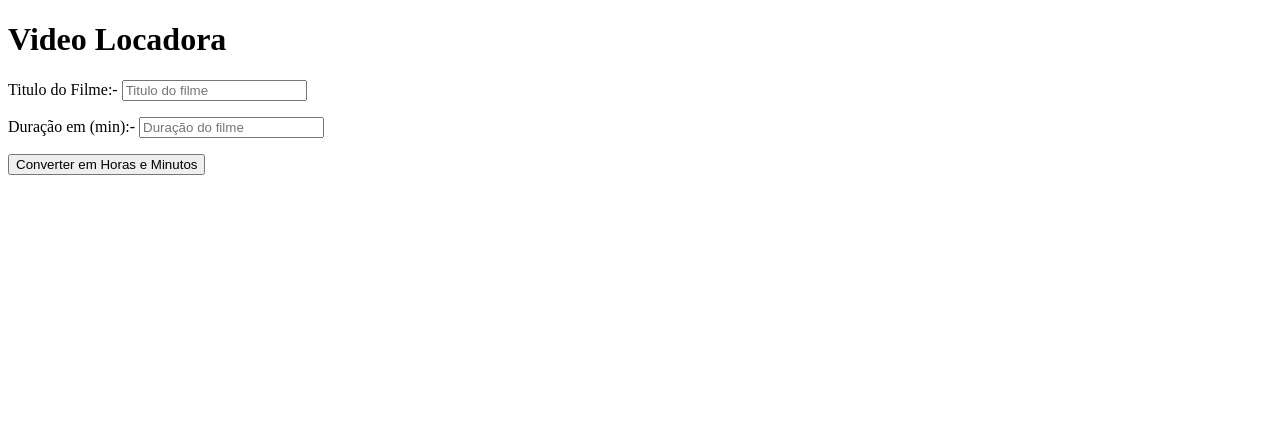
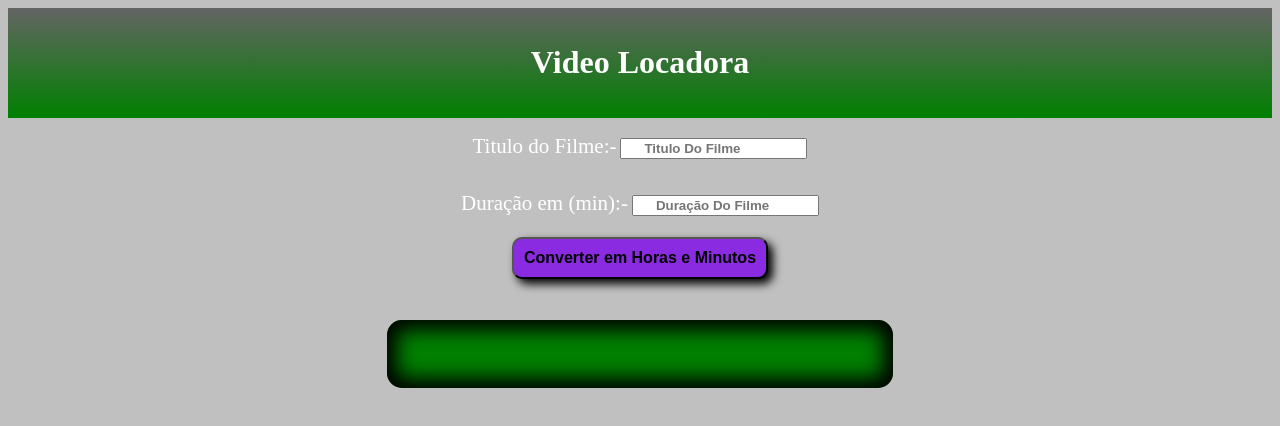
Before and after one commit to ZLenon/Livro-Logica-Programacao-Algoritmos-JavaScript, a plain HTML site: page Exercicios/Pag67/index.html in a window 1280 px wide. Drawn offline with Linux system fonts and the light colour scheme.

Commit message:
Feat: css video locadora

```diff
--- a/Exercicios/Pag67/index.html
+++ b/Exercicios/Pag67/index.html
@@ -1,31 +1,38 @@
 <!DOCTYPE html>
 <html lang="en">
-
   <head>
-  <meta charset="UTF-8">
-  <meta http-equiv="X-UA-Compatible" content="IE=edge">
-  <meta name="viewport" content="width=device-width, initial-scale=1.0">
+    <meta charset="UTF-8" />
+    <meta http-equiv="X-UA-Compatible" content="IE=edge" />
+    <meta name="viewport" content="width=device-width, initial-scale=1.0" />
     <title>Exercicio</title>
+    <link rel="stylesheet" href="style.css" />
   </head>
 
   <body>
+    <header>
       <h1>Video Locadora</h1>
+    </header>
+    <main>
       <p>
-    Titulo do Filme:-
+        <label for="Titulo">Titulo do Filme:-</label>
         <input type="text" id="Titulo" placeholder="Titulo do filme" />
       </p>
       <p>
-    Duração em (min):-
+        <label for="Duracao">Duração em (min):-</label>
         <input type="number" id="Duracao" placeholder="Duração do filme" />
       </p>
-  <button type="button" id="btnConversor">Converter em Horas e Minutos</button>
-  <br>
-  <br>
+      <button type="button" id="btnConversor">
+        Converter em Horas e Minutos
+      </button>
+      <br />
+      <br />
+    </main>
+    <footer>
       <span id="nomeTitulo"></span>
-  <br>
+      <br />
       <span id="horasConvertidas"></span>
+    </footer>
 
     <script src="./script.js"></script>
   </body>
-
 </html>
--- /dev/null
+++ b/Exercicios/Pag67/style.css
@@ -0,0 +1,61 @@
+body {
+  background-color: silver;
+}
+
+header {
+  text-align: center;
+  color: white;
+  padding: 15px;
+  background-image: linear-gradient(to bottom, rgb(100, 100, 100), green);
+}
+
+main {
+  display: flex;
+  flex-direction: column;
+  flex-wrap: nowrap;
+  align-items: center;
+}
+
+label {
+  color: white;
+  font-size: 21px;
+  font-family: 'Times New Roman', Times, serif;
+}
+
+input:placeholder-shown {
+  font-weight: bold;
+  text-indent: 20px;
+  text-transform: capitalize;
+}
+
+#btnConversor {
+  padding: 10px;
+  margin: 5px;
+  border-radius: 10px;
+  box-shadow: 5px 5px 10px black;
+  font-weight: bold;
+  background-color: blueviolet;
+  font-size: 16px;
+  transition: 0.5s;
+}
+
+#btnConversor:hover {
+  background-color: rgb(150, 80, 200);
+  color: white;
+  box-shadow: 10px 10px 15px black;
+  transition: 0.5s;
+}
+
+footer {
+  display: flex;
+  background-color: green;
+  justify-content: center;
+  padding: 25px;
+  margin-left: 30%;
+  margin-right: 30%;
+  box-shadow: inset 0px 0px 20px 10px black;
+  transition: 0.5;
+  border-radius: 15px;
+  font-weight: bold;
+  color: white;
+}
```
Also changed, not shown: Exercicios/Pag67/script.js (+5 -5 lines). Lines whose indentation alone changed are shown as unchanged.
